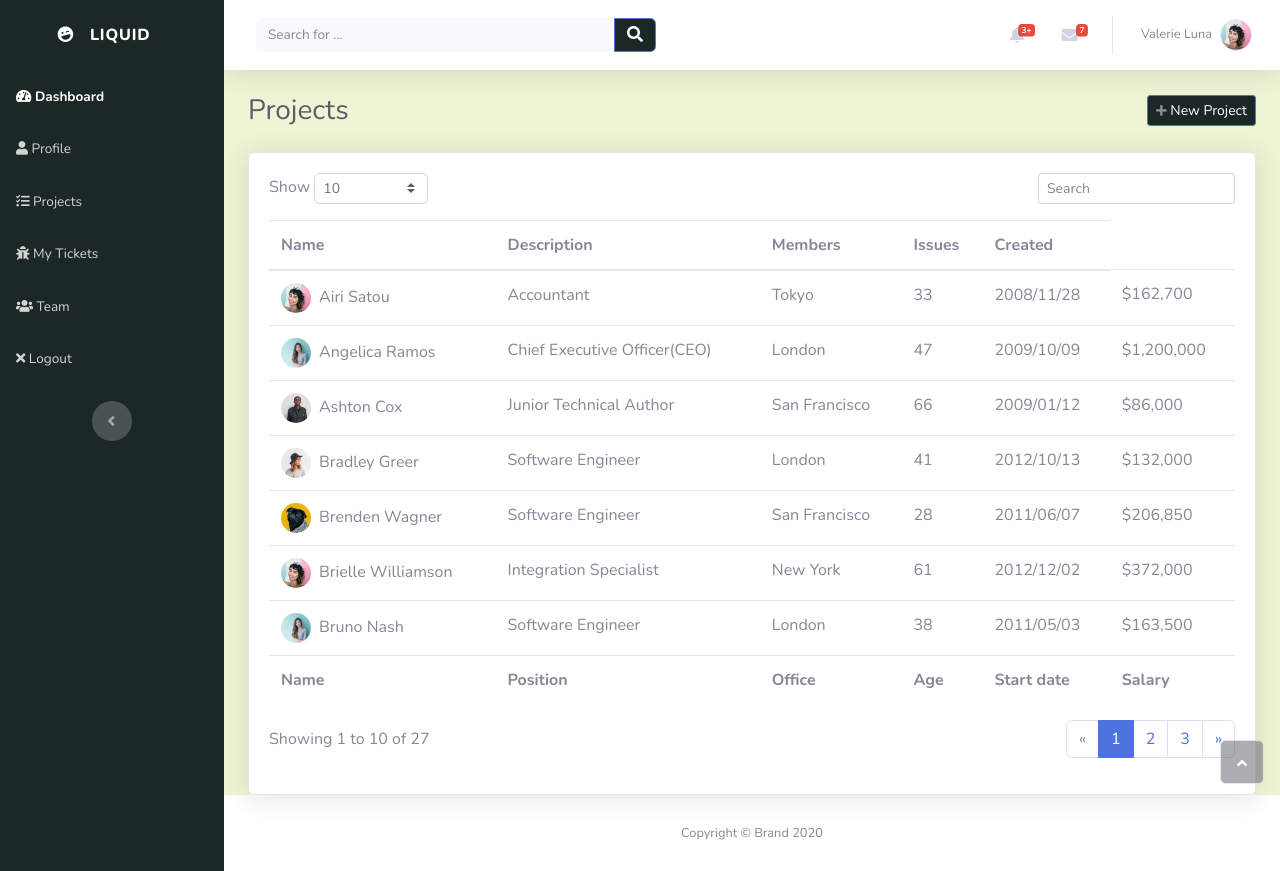
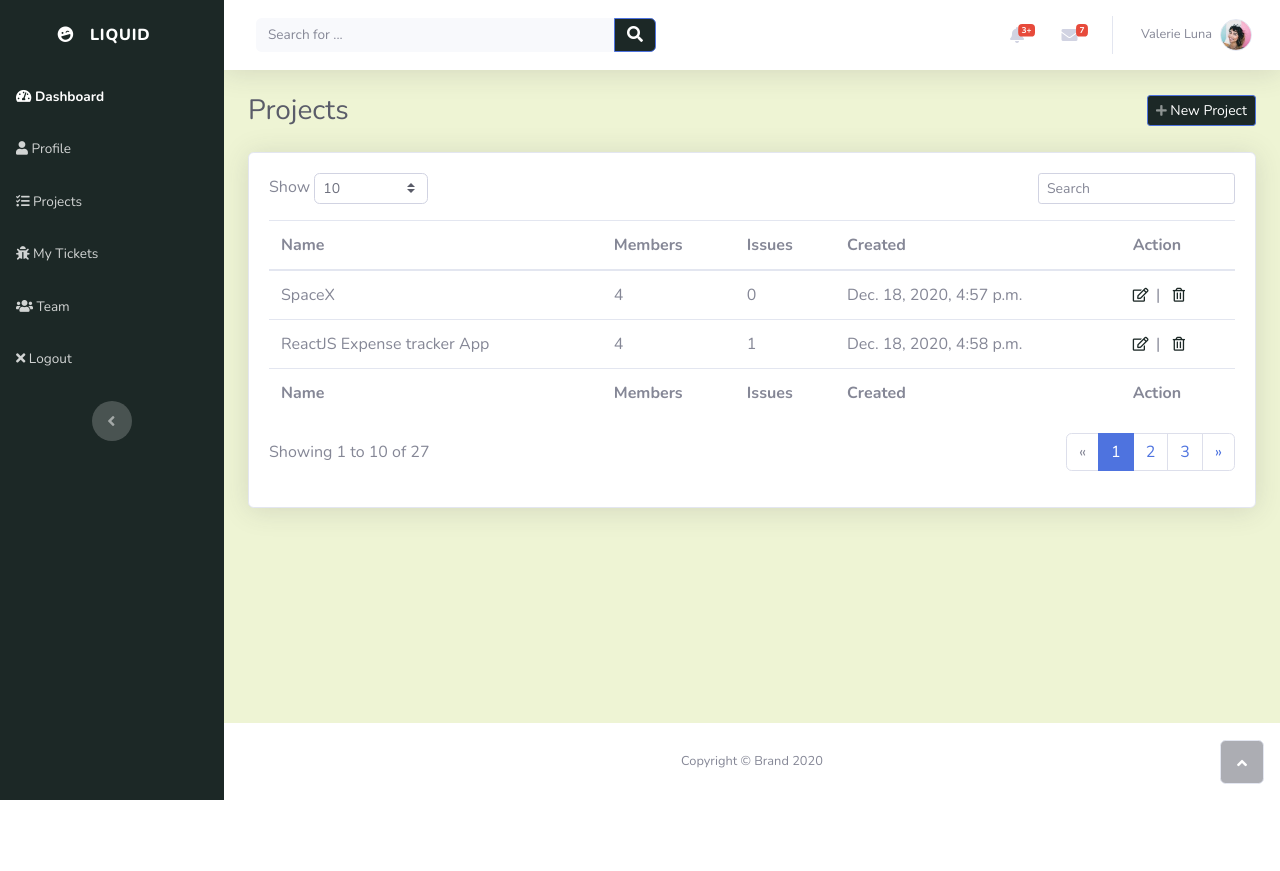
Before and after one commit to tlotlegomgp/bug-tracker, a Django app: page /projects/ in a window 1280 px wide. After the commit the page ends 800 px from the top, so only its background shows below. Run offline with Django 3.2, Linux system fonts and the light colour scheme; a user stored in the database is signed in; data comes from the database, SQL or seed files in the repository; both versions use the stored data as it was after the commit; some libraries are stand-ins or nearby versions.

Commit message:
Modified model definitions

```diff
--- a/account/templates/account/profile.html
+++ b/account/templates/account/profile.html
@@ -1,4 +1,4 @@
-{% extends "index/header.html" %} {% load static %} {% block title%}{{user.username}}{% endblock %} {% block content %}
+{% extends "index/header.html" %} {% block title%}{{user.username}}{% endblock %} {% block content %}
 <div class="container-fluid">
 	<h3 class="text-dark mb-4">Profile</h3>
 	<div class="row mb-3">
--- a/index/templates/index/dashboard.html
+++ b/index/templates/index/dashboard.html
@@ -1,4 +1,4 @@
-{% extends "index/header.html" %} {% load static %} {% block title%}Dashboard{% endblock %} {% block content %}
+{% extends "index/header.html" %} {% block title%}Dashboard{% endblock %} {% block content %}
 <div class="d-sm-flex justify-content-between align-items-center mb-4">
 	<h3 class="text-dark mb-0">Dashboard</h3>
 </div>
--- a/index/templates/index/projects.html
+++ /dev/null
@@ -1,200 +0,0 @@
-{% extends "index/header.html" %} {% load static %} {% block title%}Teams{% endblock %} {% block content %}
-<div class="d-sm-flex justify-content-between align-items-center mb-4">
-	<h3 class="text-dark mb-0">Projects</h3>
-	<a
-		class="btn btn-primary btn-sm d-none d-sm-inline-block"
-		role="button"
-		href="#"
-		style="background: rgb(28, 40, 38)"
-		><em class="fas fa-plus fa-sm text-white-50"></em>&nbsp;New Project</a
-	>
-</div>
-<div class="card shadow">
-	<div class="card-body">
-		<div class="row">
-			<div class="col-md-6 text-nowrap">
-				<div id="dataTable_length" class="dataTables_length" aria-controls="dataTable">
-					<label
-						>Show&nbsp;<select class="form-control form-control-sm custom-select custom-select-sm">
-							<option value="10" selected="">10</option>
-							<option value="25">25</option>
-							<option value="50">50</option>
-							<option value="100">100</option></select
-						>&nbsp;</label
-					>
-				</div>
-			</div>
-			<div class="col-md-6">
-				<div class="text-md-right dataTables_filter" id="dataTable_filter">
-					<label
-						><input
-							type="search"
-							class="form-control form-control-sm"
-							aria-controls="dataTable"
-							placeholder="Search"
-					/></label>
-				</div>
-			</div>
-		</div>
-		<div class="table-responsive table mt-2" id="dataTable" role="grid" aria-describedby="dataTable_info">
-			<table class="table my-0" id="dataTable" aria-describedby="team">
-				<thead>
-					<tr>
-						<th scope="col">Name</th>
-						<th scope="col">Description</th>
-						<th scope="col">Members</th>
-						<th scope="col">Issues</th>
-						<th scope="col">Created</th>
-					</tr>
-				</thead>
-				<tbody>
-					<tr>
-						<td>
-							<img
-								class="rounded-circle mr-2"
-								width="30"
-								height="30"
-								src="assets/img/avatars/avatar1.jpeg"
-								alt="user image"
-							/>Airi Satou
-						</td>
-						<td>Accountant</td>
-						<td>Tokyo</td>
-						<td>33</td>
-						<td>2008/11/28</td>
-						<td>$162,700</td>
-					</tr>
-					<tr>
-						<td>
-							<img
-								class="rounded-circle mr-2"
-								width="30"
-								height="30"
-								src="assets/img/avatars/avatar2.jpeg"
-								alt="user image"
-							/>Angelica Ramos
-						</td>
-						<td>Chief Executive Officer(CEO)</td>
-						<td>London</td>
-						<td>47</td>
-						<td>2009/10/09<br /></td>
-						<td>$1,200,000</td>
-					</tr>
-					<tr>
-						<td>
-							<img
-								class="rounded-circle mr-2"
-								width="30"
-								height="30"
-								src="assets/img/avatars/avatar3.jpeg"
-								alt="user image"
-							/>Ashton Cox
-						</td>
-						<td>Junior Technical Author</td>
-						<td>San Francisco</td>
-						<td>66</td>
-						<td>2009/01/12<br /></td>
-						<td>$86,000</td>
-					</tr>
-					<tr>
-						<td>
-							<img
-								class="rounded-circle mr-2"
-								width="30"
-								height="30"
-								src="assets/img/avatars/avatar4.jpeg"
-								alt="user image"
-							/>Bradley Greer
-						</td>
-						<td>Software Engineer</td>
-						<td>London</td>
-						<td>41</td>
-						<td>2012/10/13<br /></td>
-						<td>$132,000</td>
-					</tr>
-					<tr>
-						<td>
-							<img
-								class="rounded-circle mr-2"
-								width="30"
-								height="30"
-								src="assets/img/avatars/avatar5.jpeg"
-								alt="user image"
-							/>Brenden Wagner
-						</td>
-						<td>Software Engineer</td>
-						<td>San Francisco</td>
-						<td>28</td>
-						<td>2011/06/07<br /></td>
-						<td>$206,850</td>
-					</tr>
-					<tr>
-						<td>
-							<img
-								class="rounded-circle mr-2"
-								width="30"
-								height="30"
-								src="assets/img/avatars/avatar1.jpeg"
-								alt="user image"
-							/>Brielle Williamson
-						</td>
-						<td>Integration Specialist</td>
-						<td>New York</td>
-						<td>61</td>
-						<td>2012/12/02<br /></td>
-						<td>$372,000</td>
-					</tr>
-					<tr>
-						<td>
-							<img
-								class="rounded-circle mr-2"
-								width="30"
-								height="30"
-								src="assets/img/avatars/avatar2.jpeg"
-								alt="user image"
-							/>Bruno Nash<br />
-						</td>
-						<td>Software Engineer</td>
-						<td>London</td>
-						<td>38</td>
-						<td>2011/05/03<br /></td>
-						<td>$163,500</td>
-					</tr>
-				</tbody>
-				<tfoot>
-					<tr>
-						<td><strong>Name</strong></td>
-						<td><strong>Position</strong></td>
-						<td><strong>Office</strong></td>
-						<td><strong>Age</strong></td>
-						<td><strong>Start date</strong></td>
-						<td><strong>Salary</strong></td>
-					</tr>
-				</tfoot>
-			</table>
-		</div>
-		<div class="row">
-			<div class="col-md-6 align-self-center">
-				<p id="dataTable_info" class="dataTables_info" role="status" aria-live="polite">
-					Showing 1 to 10 of 27
-				</p>
-			</div>
-			<div class="col-md-6">
-				<nav class="d-lg-flex justify-content-lg-end dataTables_paginate paging_simple_numbers">
-					<ul class="pagination">
-						<li class="page-item disabled">
-							<a class="page-link" href="#" aria-label="Previous"><span aria-hidden="true">«</span></a>
-						</li>
-						<li class="page-item active"><a class="page-link" href="#">1</a></li>
-						<li class="page-item"><a class="page-link" href="#">2</a></li>
-						<li class="page-item"><a class="page-link" href="#">3</a></li>
-						<li class="page-item">
-							<a class="page-link" href="#" aria-label="Next"><span aria-hidden="true">»</span></a>
-						</li>
-					</ul>
-				</nav>
-			</div>
-		</div>
-	</div>
-</div>
-{% endblock %}
--- a/projects/models.py
+++ b/projects/models.py
@@ -8,7 +8,10 @@ class Project(models.Model):
     name = models.CharField(max_length=50, unique=True)
     description = models.CharField(max_length=200)
     created_on = models.DateTimeField(verbose_name="date created", auto_now_add=True)
-    created_by = models.ForeignKey(settings.AUTH_USER_MODEL, on_delete=models.CASCADE)
+    created_by = models.ForeignKey(Profile, on_delete=models.CASCADE)
+
+    def __str__(self):
+        return self.name
 
 
 class ProjectRole(models.Model):
@@ -16,3 +19,6 @@ class ProjectRole(models.Model):
     project = models.ForeignKey(Project, on_delete=models.CASCADE)
     role = models.CharField(max_length=25)
     created_on = models.DateTimeField(verbose_name="date added", auto_now_add=True)
+
+    def __str__(self):
+        return self.role
--- /dev/null
+++ b/projects/templates/projects/projects.html
@@ -0,0 +1,76 @@
+{% extends "index/header.html" %} {% block title%}Teams{% endblock %} {% block content %}
+<div class="d-sm-flex justify-content-between align-items-center mb-4">
+	<h3 class="text-dark mb-0">Projects</h3>
+	<a
+		class="btn btn-primary btn-sm d-none d-sm-inline-block"
+		role="button"
+		href="#"
+		style="background: rgb(28, 40, 38)"
+		><em class="fas fa-plus fa-sm text-white-50"></em>&nbsp;New Project</a
+	>
+</div>
+<div class="card shadow">
+	<div class="card-body">
+		<div class="row">
+			<div class="col-md-6 text-nowrap">
+				<div id="dataTable_length" class="dataTables_length" aria-controls="dataTable">
+					<label
+						>Show&nbsp;<select class="form-control form-control-sm custom-select custom-select-sm">
+							<option value="10" selected="">10</option>
+							<option value="25">25</option>
+							<option value="50">50</option>
+							<option value="100">100</option></select
+						>&nbsp;</label
+					>
+				</div>
+			</div>
+			<div class="col-md-6">
+				<div class="text-md-right dataTables_filter" id="dataTable_filter">
+					<label
+						><input
+							type="search"
+							class="form-control form-control-sm"
+							aria-controls="dataTable"
+							placeholder="Search"
+					/></label>
+				</div>
+			</div>
+		</div>
+		<div class="table-responsive table mt-2" id="dataTable" role="grid" aria-describedby="dataTable_info">
+			<table class="table my-0" id="dataTable" aria-describedby="projects">
+				<thead>
+					{% include "projects/snippets/table_header.html" %}
+				</thead>
+				<tbody>
+					{% for project in user_projects %} {% include "projects/snippets/project.html" %} {%endfor%}
+				</tbody>
+				<tfoot>
+					{% include "projects/snippets/table_header.html" %}
+				</tfoot>
+			</table>
+		</div>
+		<div class="row">
+			<div class="col-md-6 align-self-center">
+				<p id="dataTable_info" class="dataTables_info" role="status" aria-live="polite">
+					Showing 1 to 10 of 27
+				</p>
+			</div>
+			<div class="col-md-6">
+				<nav class="d-lg-flex justify-content-lg-end dataTables_paginate paging_simple_numbers">
+					<ul class="pagination">
+						<li class="page-item disabled">
+							<a class="page-link" href="#" aria-label="Previous"><span aria-hidden="true">«</span></a>
+						</li>
+						<li class="page-item active"><a class="page-link" href="#">1</a></li>
+						<li class="page-item"><a class="page-link" href="#">2</a></li>
+						<li class="page-item"><a class="page-link" href="#">3</a></li>
+						<li class="page-item">
+							<a class="page-link" href="#" aria-label="Next"><span aria-hidden="true">»</span></a>
+						</li>
+					</ul>
+				</nav>
+			</div>
+		</div>
+	</div>
+</div>
+{% endblock %}
--- /dev/null
+++ b/projects/templates/projects/snippets/project.html
@@ -0,0 +1,7 @@
+<tr>
+	<td>{{ project }}</td>
+	<td>{{ 4 }}</td>
+	<td>{{ project.tickets.all.count }}</td>
+	<td>{{ project.created_on }}</td>
+	<td>{% include "projects/snippets/project_action.html" %}</td>
+</tr>
--- /dev/null
+++ b/projects/templates/projects/snippets/project_action.html
@@ -0,0 +1,5 @@
+<a role="button" href="#" style="color: rgb(28, 40, 38)" title="Edit"><em class="far fa-edit fa-sm">&nbsp</em></a>
+|&nbsp&nbsp
+<a role="button" href="#" style="color: rgb(28, 40, 38)" title="Delete"
+	><em class="far fa-trash-alt fa-sm">&nbsp</em></a
+>
--- /dev/null
+++ b/projects/templates/projects/snippets/table_header.html
@@ -0,0 +1,7 @@
+<tr>
+	<th scope="col">Name</th>
+	<th scope="col">Members</th>
+	<th scope="col">Issues</th>
+	<th scope="col">Created</th>
+	<th scope="col">Action</th>
+</tr>
--- a/projects/views.py
+++ b/projects/views.py
@@ -1,10 +1,15 @@
 from django.shortcuts import render, redirect, get_object_or_404
 from django.contrib.auth.decorators import login_required
 from .models import Project, ProjectRole
+from index.models import Profile, Ticket
 
 # Create your views here.
 
 @login_required(login_url='login_page')
 def projects_view(request):
     context = {}
-    return render(request, "index/projects.html", context)
+    user = request.user
+    profile = get_object_or_404(Profile, user = user)
+    context['user_projects'] = Project.objects.filter(created_by = profile)
+
+    return render(request, "projects/projects.html", context)
```
Also changed, not shown: index/models.py (+22 -7 lines), index/views.py (+5 -5 lines), db.sqlite3, index/migrations/0011_auto_20201218_2125.py (added), projects/migrations/0002_auto_20201218_2125.py (added).
